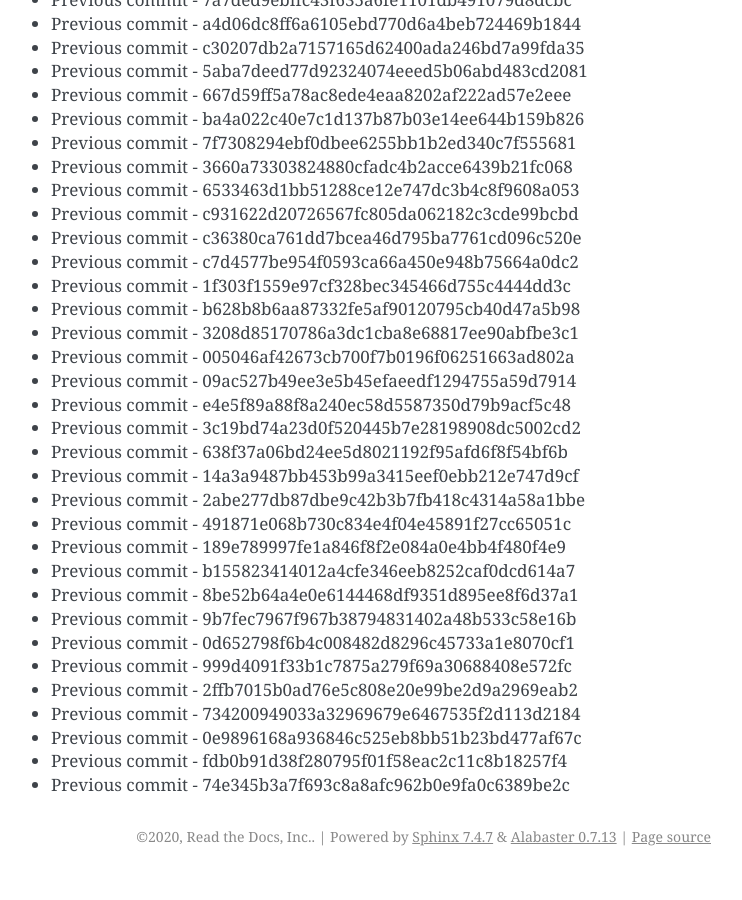
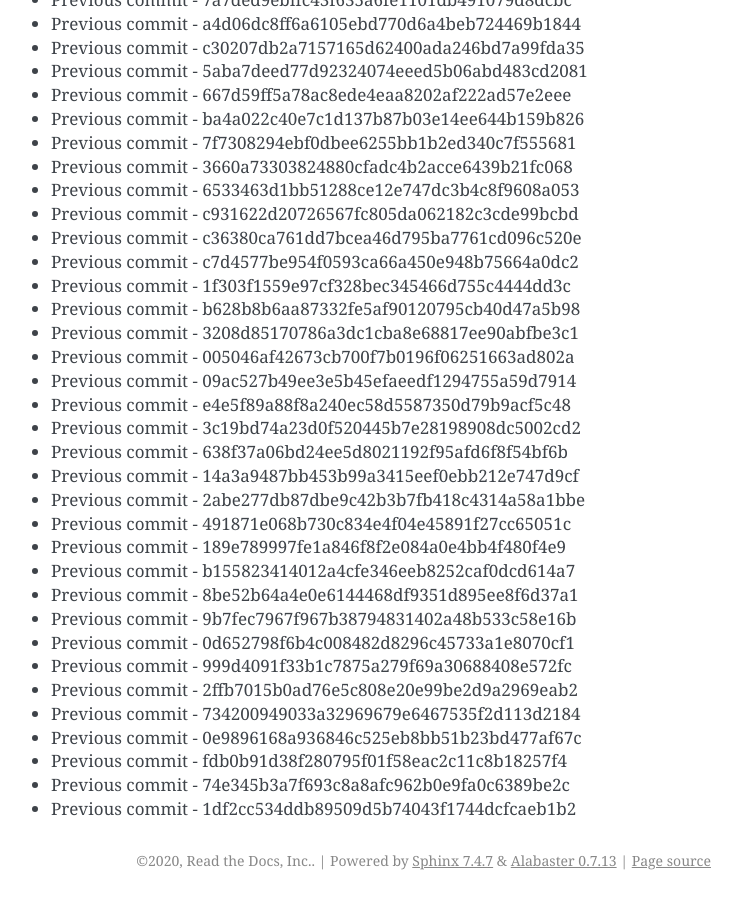
Before and after one commit to readthedocs/rtd-git-stresstest, a Sphinx documentation site: the page built from docs/updates.rst, in a window 1280 px wide and 900 px high, scrolled down 27665 px. Shown: the whole window, without its empty margins (399-1141 px from the left). Built offline with Sphinx 7.4.7, drawn with Linux system fonts in a browser that asks for light colours; before the commit the page ends 28541 px from its top, so only the background shows below that.

Commit message:
Generating commit from previous: 1df2cc534ddb89509d5b74043f1744dcfcaeb1b2

```diff
--- a/docs/updates.rst
+++ b/docs/updates.rst
@@ -1194,3 +1194,4 @@ It can be tested for any performance characteristics.
 * Previous commit - 0e9896168a936846c525eb8bb51b23bd477af67c
 * Previous commit - fdb0b91d38f280795f01f58eac2c11c8b18257f4
 * Previous commit - 74e345b3a7f693c8a8afc962b0e9fa0c6389be2c
+* Previous commit - 1df2cc534ddb89509d5b74043f1744dcfcaeb1b2
```
